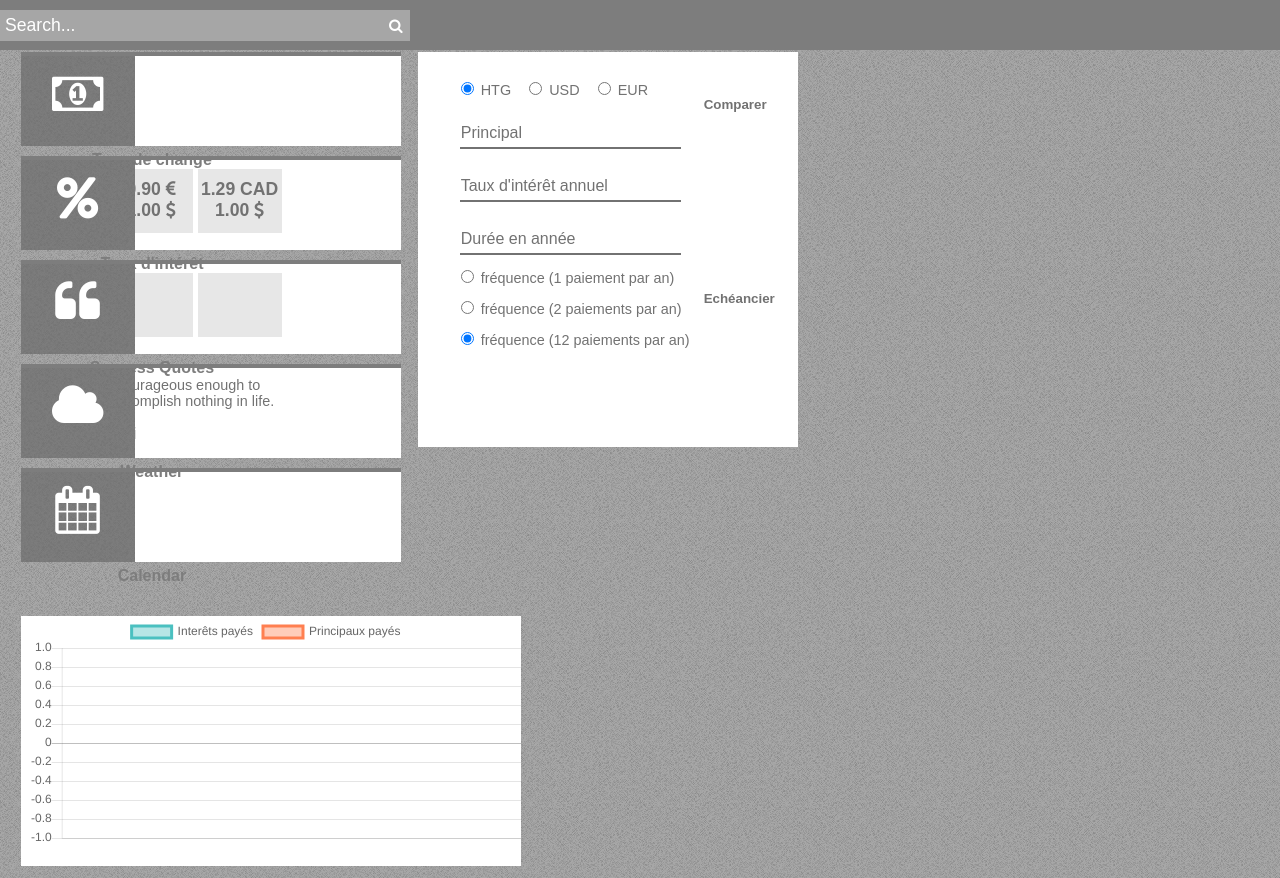
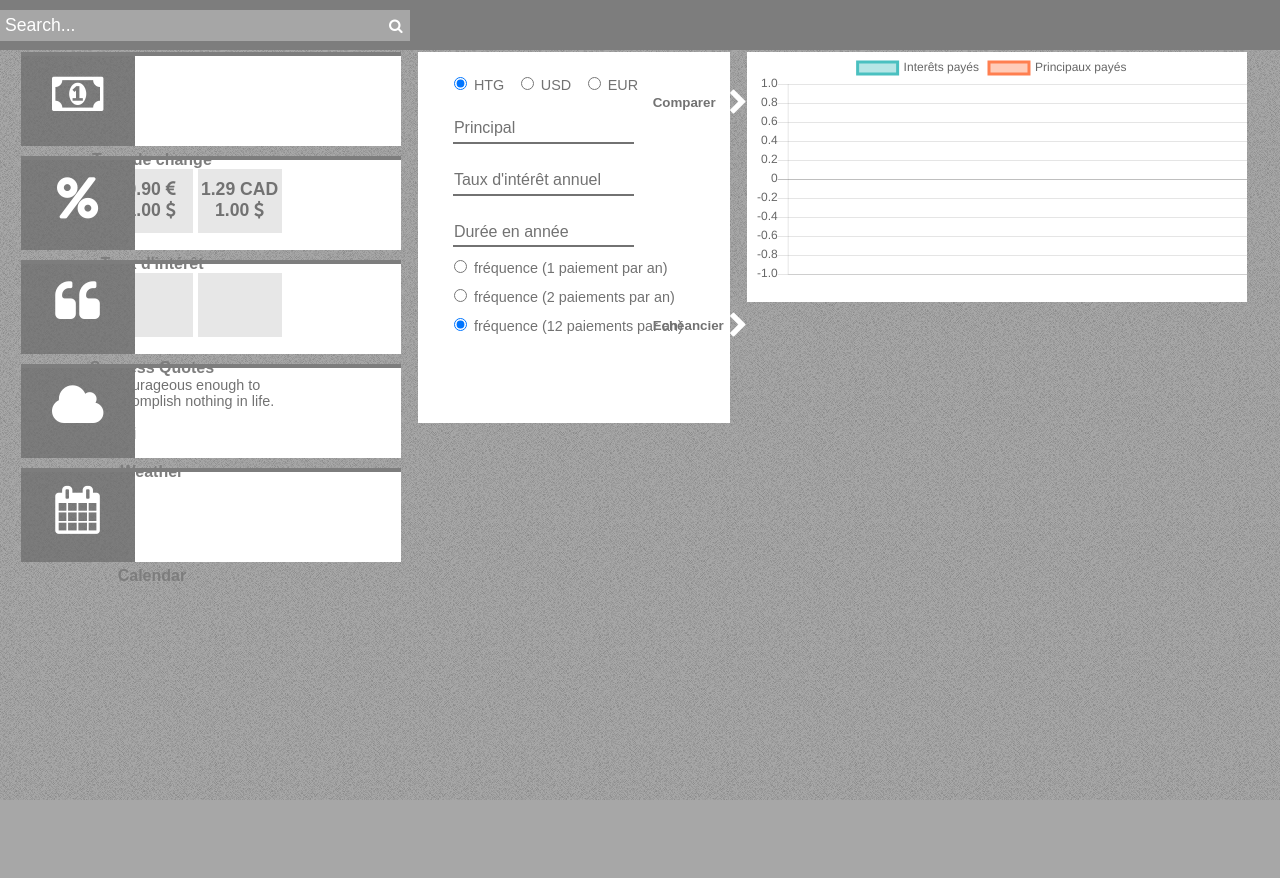
Before and after one commit to arnaudcasame/loanDashboard, a plain HTML site: page index.html in a window 1280 px wide. After the commit the page ends 800 px from the top, so only its background shows below. Drawn offline with Linux system fonts and the light colour scheme.

Commit message:
Styles the second div.container and reduces the width

```diff
--- a/css/style.css
+++ b/css/style.css
@@ -132,6 +132,10 @@
 /****************************************
 ************ containers rules ***********
 ****************************************/
+
+body div#second-contain{
+	max-width: 312px;
+}
 
 body div.container{
 	display: inline-block;
@@ -320,7 +324,7 @@
 }
 
 button:first-child{
-	margin-bottom: 170%;
+	margin-bottom: 200%;
 }
 
 button:hover i.fa{
--- a/index.html
+++ b/index.html
@@ -96,7 +96,7 @@
 				</div>
 			</div>
 		</div>
-		<div class="container">
+		<div class="container" id='second-contain'>
 			<div id='form_container'>
 				<form action="#" method='#' id='formul'>
 					<label class='monnaie'>
```
